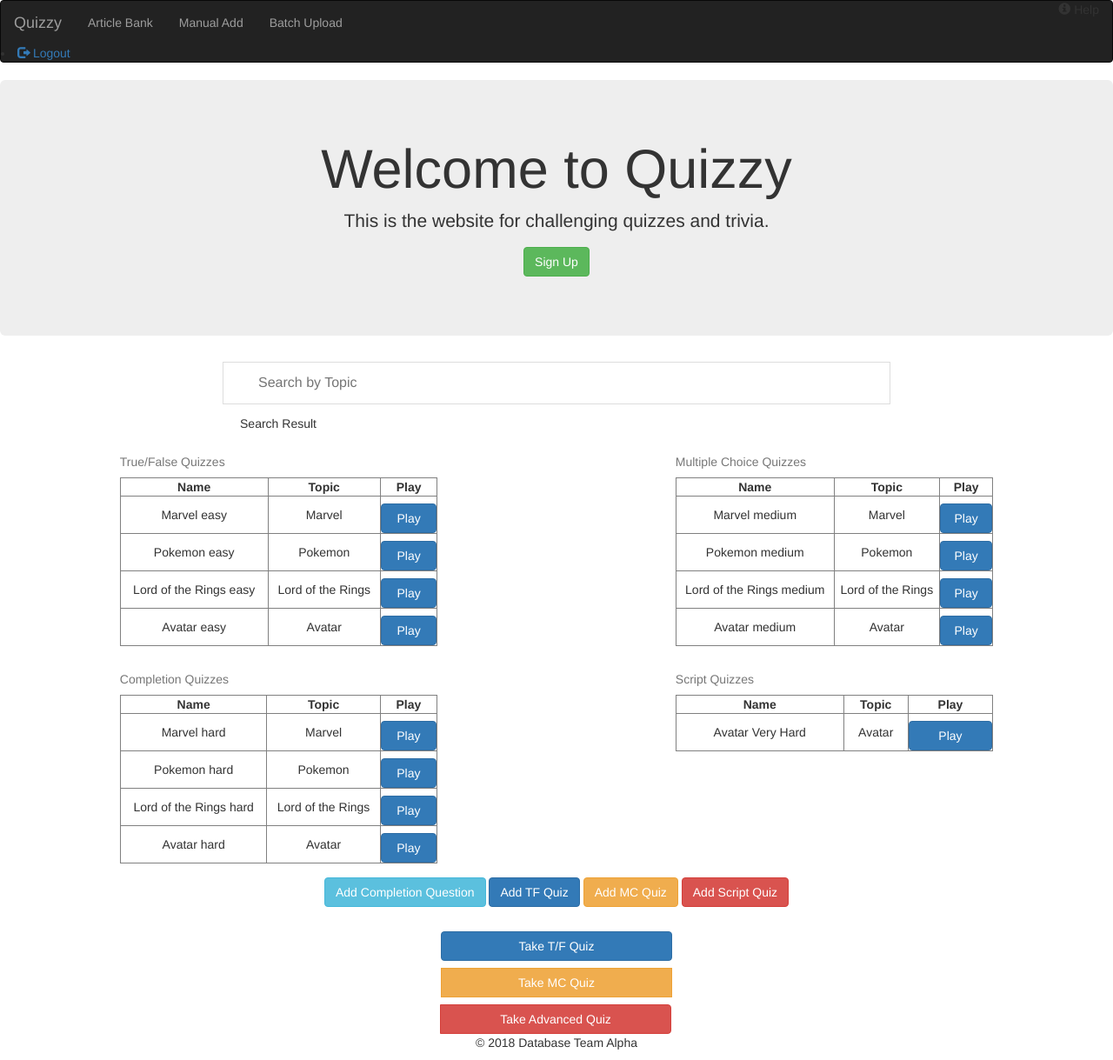
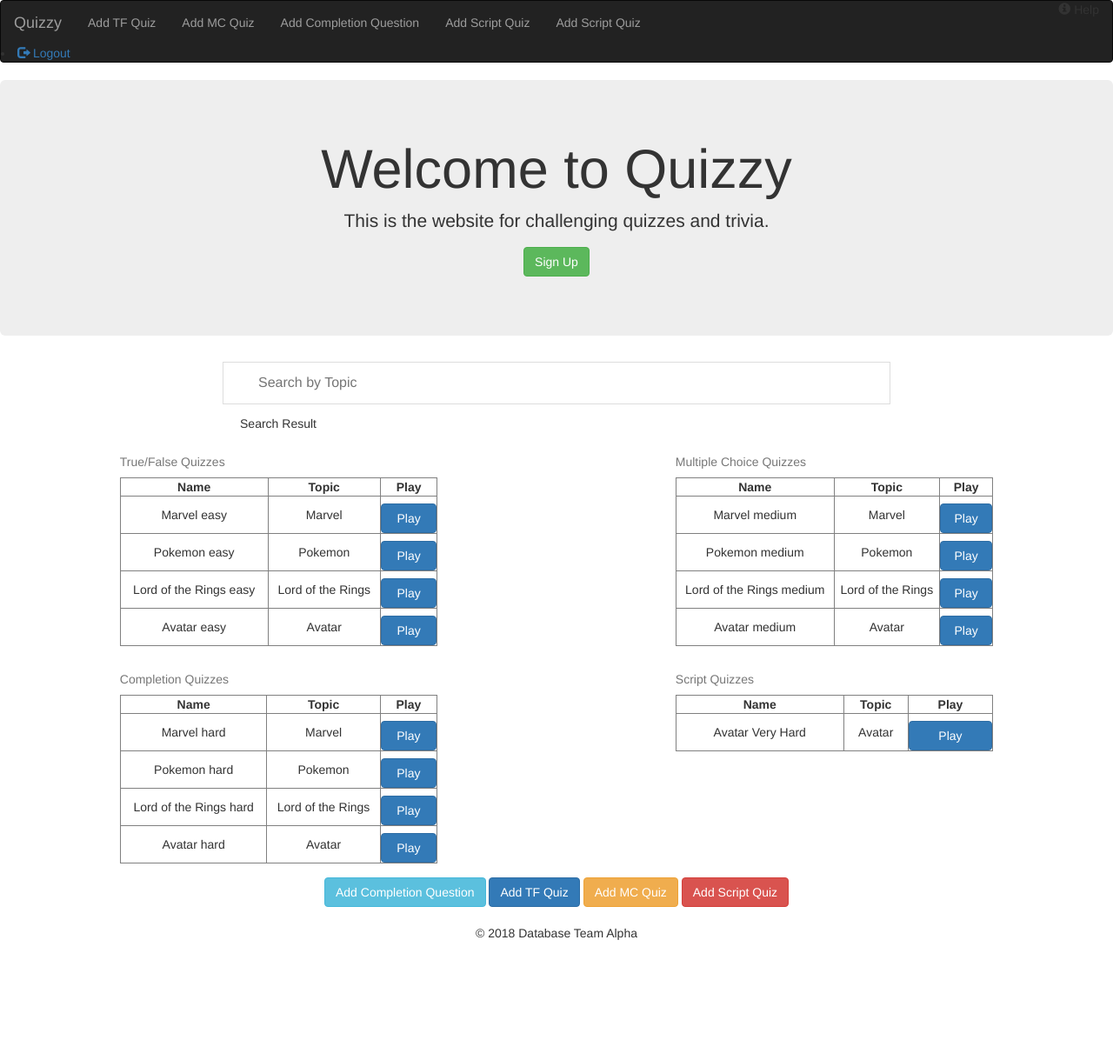
Before and after one commit to JakobGray/Databases, a PHP site: page /index.php in a window 1280 px wide. Shown: the whole page at 87% size. After the commit the page ends 1081 px from the top, so only its background shows below. Run offline with PHP 8.4, Linux system fonts and the light colour scheme; the visitor is signed in with stand-in values (Sample User, id 1); data comes from the database, SQL or seed files in the repository; data that the repository does not hold is empty; a stand-in replaces the project's code that opens the database connection; some libraries are stand-ins or nearby versions.

Commit message:
Moving quiz creation to the navbar

```diff
--- a/views/header.php
+++ b/views/header.php
@@ -23,15 +23,15 @@
                 </div>
                 <div class="collapse navbar-collapse" id="myNavbar">
                     <ul class="nav navbar-nav">
-                        <li style='display:inline-block'><a href="/~<?php echo $_SESSION['userID'] ?>/Databases/index.php">Article Bank</a></li>
-                        <li style='display:inline-block' id='step6'><a href="/~<?php echo $_SESSION['userID'] ?>/Databases/index.php">Manual Add</a></li>
-                        <li style='display:inline-block' id='step7'><a href="/~<?php echo $_SESSION['userID'] ?>/Databases/index.php">Batch Upload</a></li>
+                        <li style='display:inline-block'><a href="./views/add_tf_quiz.php">Add TF Quiz</a></li>
+                        <li style='display:inline-block'><a href="./views/add_mc_quiz.php">Add MC Quiz</a></li>
+                        <li style='display:inline-block'><a href="./views/add_c_question.php">Add Completion Question</a></li>
+                        <li style='display:inline-block'><a href="./views/add_script_quiz.php">Add Script Quiz</a></li>
                         <?php
                         //Search Feature, hide on login page
                         if (isset($_SESSION['is_valid_admin'])) {
-                            echo "";
-                        }
-                        ?>
+                          echo "<li style='display:inline-block'><a href='/~$userID/Databases/index.php?action=logout'>Add Script Quiz</a></li>";
+                        } ?>
                     </ul>
                     <!--Intro guide-->
                     <ul class="nav navbar-nav navbar-right">
--- a/views/welcome.php
+++ b/views/welcome.php
@@ -166,22 +166,5 @@ if (isset($_SESSION['is_valid_user'])) {
   include('./views/add_forms.php');
 }
 ?>
-<div class="btn-group">
-<form action='.' method='POST' id="tf_form">
-  <input type="hidden" name="action" value="take_tf_quiz">
-  <input type="hidden" name="quizID" value="5">
-  <button type="submit" form="tf_form" class="btn btn-large btn-primary">Take T/F Quiz</a>
-</form>
-
-<form action='.' method='POST' id="mc_form">
-  <input type="hidden" name="action" value="take_mc_quiz">
-  <button type="submit" form="mc_form" class="btn btn-large btn-warning">Take MC Quiz</a>
-</form>
-
-<form action='.' method='POST' id="script_form">
-  <input type="hidden" name="action" value="take_script_quiz">
-  <button type="submit" form="script_form" class="btn btn-large btn-danger">Take Advanced Quiz</a>
-</form>
-</div>
 
 <?php include('views/footer.php'); ?>
```
